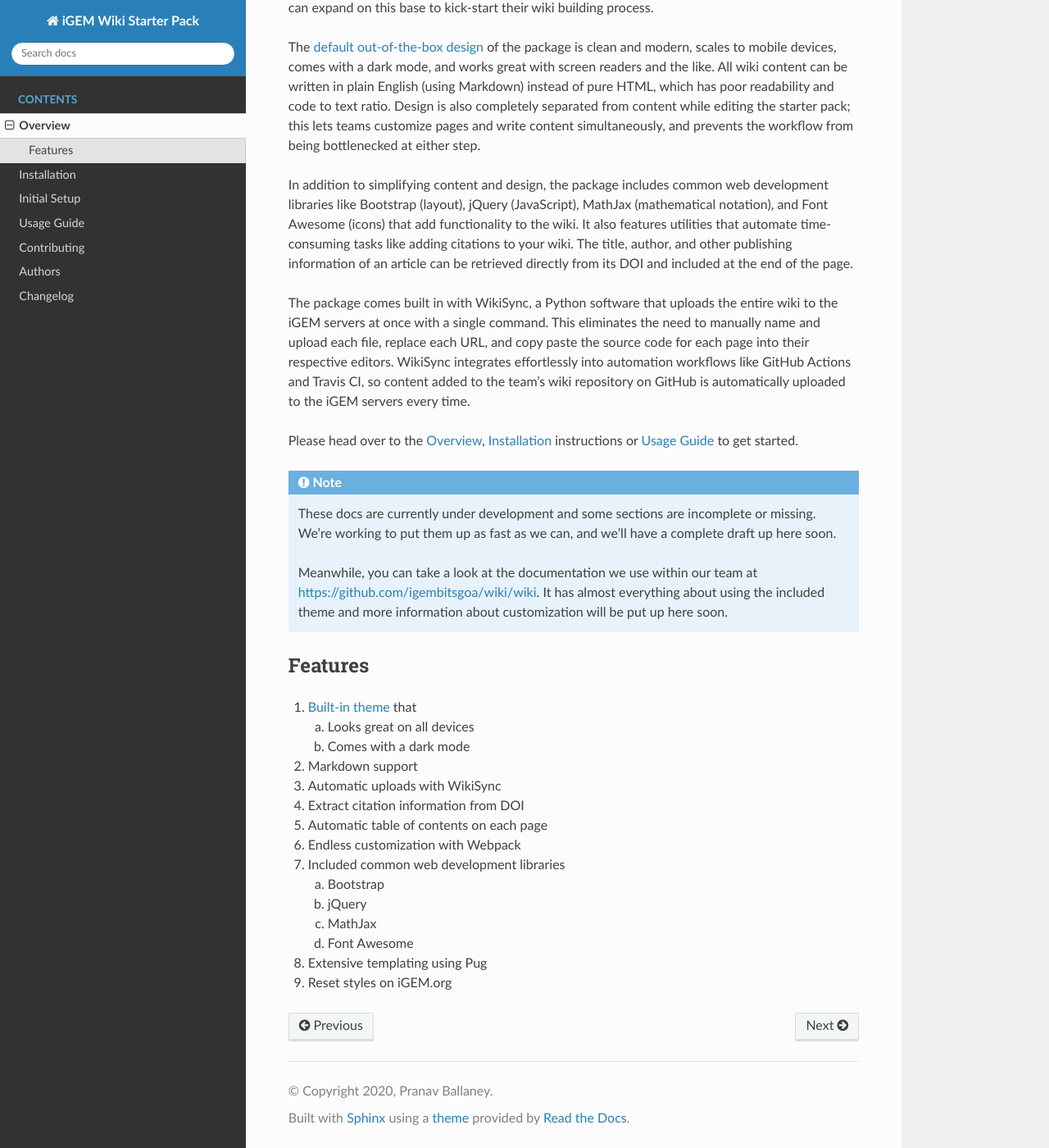
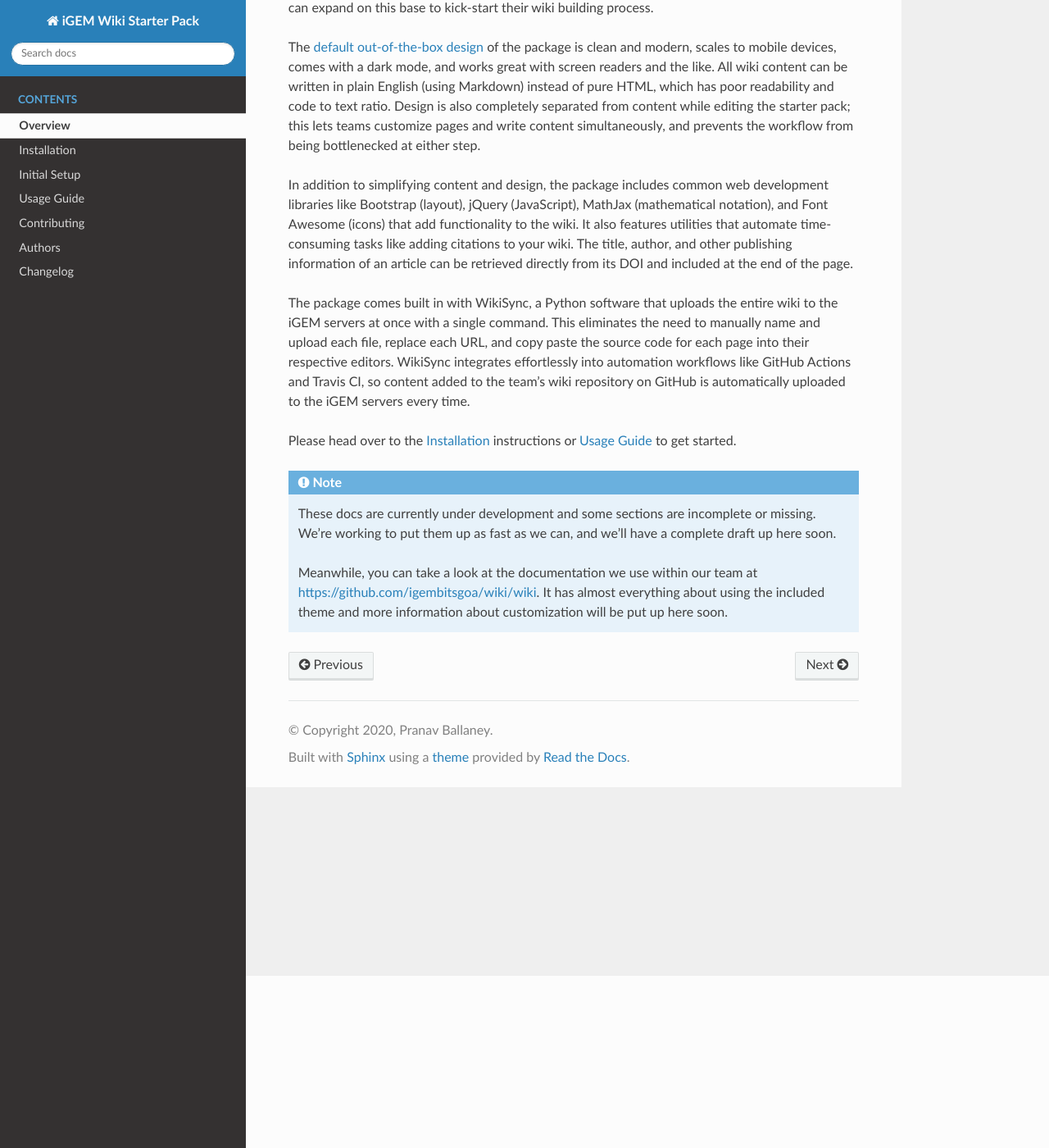
Before and after one commit to igembitsgoa/igem-wiki-starter, a Sphinx documentation site: the page built from docs/overview.rst, in a window 1280 px wide and 1400 px high, scrolled down 210 px. Shown: the whole window at 82% size. Built offline with Sphinx 7.4.7 and the Read the Docs theme 2.0.0, drawn with Linux system fonts in a browser that asks for light colours.

Commit message:
Remove Features from Overview

```diff
--- a/docs/initial_setup.rst
+++ b/docs/initial_setup.rst
@@ -46,6 +46,7 @@ The homepage is built out of `src/index.pug` so you can go and start playing aro
 
 `src/index.pug` will be described in more detail in a later section.
 
+-----------------------
 Building and Deployment
 -----------------------
 
--- a/docs/overview.rst
+++ b/docs/overview.rst
@@ -12,33 +12,9 @@ In addition to simplifying content and design, the package includes common web d
 
 The package comes built in with WikiSync, a Python software that uploads the entire wiki to the iGEM servers at once with a single command. This eliminates the need to manually name and upload each file, replace each URL, and copy paste the source code for each page into their respective editors. WikiSync integrates effortlessly into automation workflows like GitHub Actions and Travis CI, so content added to the team's wiki repository on GitHub is automatically uploaded to the iGEM servers every time.
 
-Please head over to the :ref:`overview`, :ref:`installation` instructions or :ref:`usage` to get started.
+Please head over to the :ref:`installation` instructions or :ref:`usage` to get started.
 
 .. note::
    These docs are currently under development and some sections are incomplete or missing. We're working to put them up as fast as we can, and we'll have a complete draft up here soon.
 
    Meanwhile, you can take a look at the documentation we use within our team at https://github.com/igembitsgoa/wiki/wiki. It has almost everything about using the included theme and more information about customization will be put up here soon.
-
-
-Features
---------
-
-1. `Built-in theme <https://igembitsgoa.github.io/wiki-starter-demo/>`_ that
-
-   a) Looks great on all devices
-   b) Comes with a dark mode
-
-2. Markdown support
-3. Automatic uploads with WikiSync
-4. Extract citation information from DOI
-5. Automatic table of contents on each page
-6. Endless customization with Webpack
-7. Included common web development libraries
-
-   a) Bootstrap
-   b) jQuery
-   c) MathJax
-   d) Font Awesome
-
-8. Extensive templating using Pug
-9. Reset styles on iGEM.org
```
